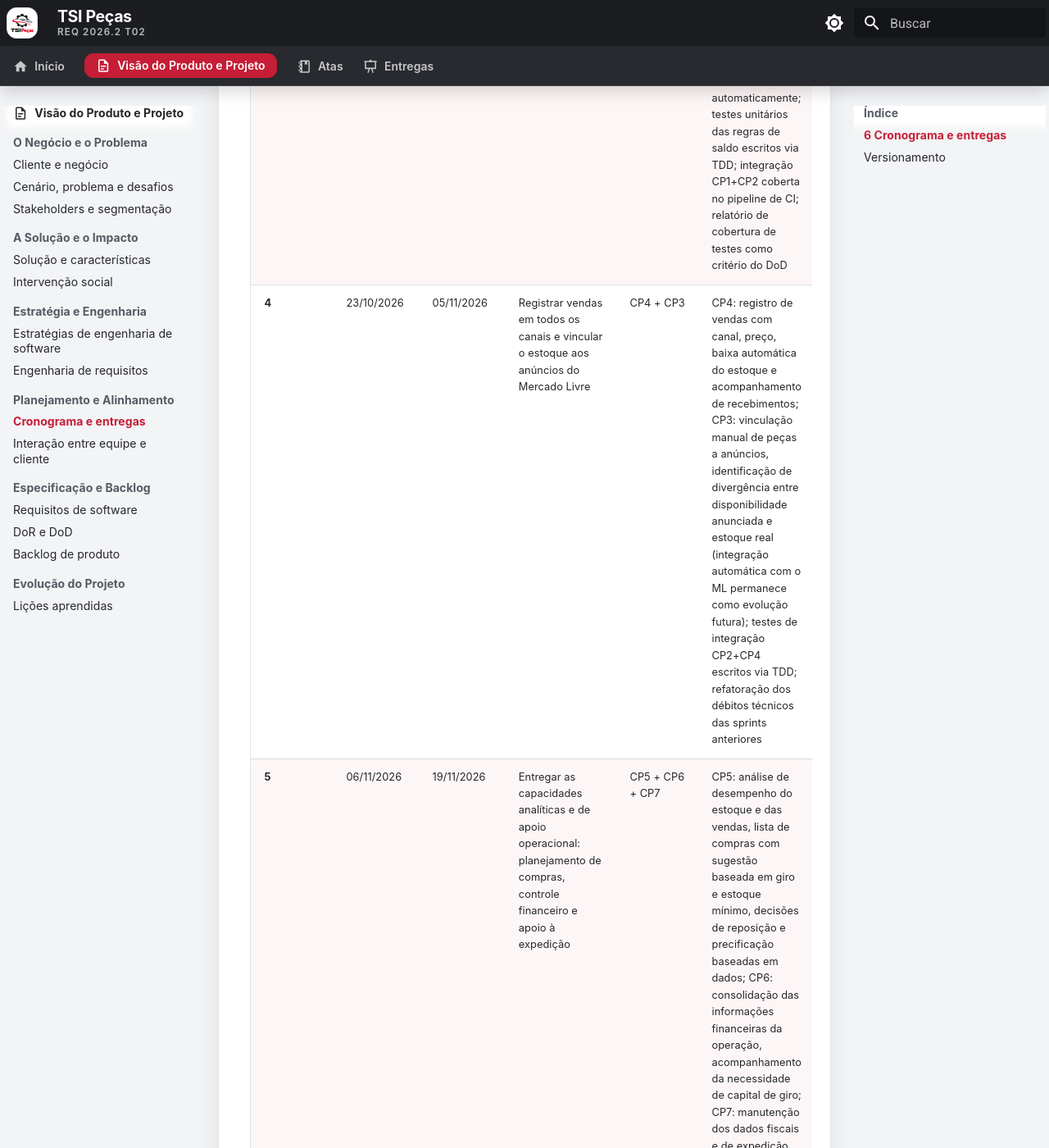
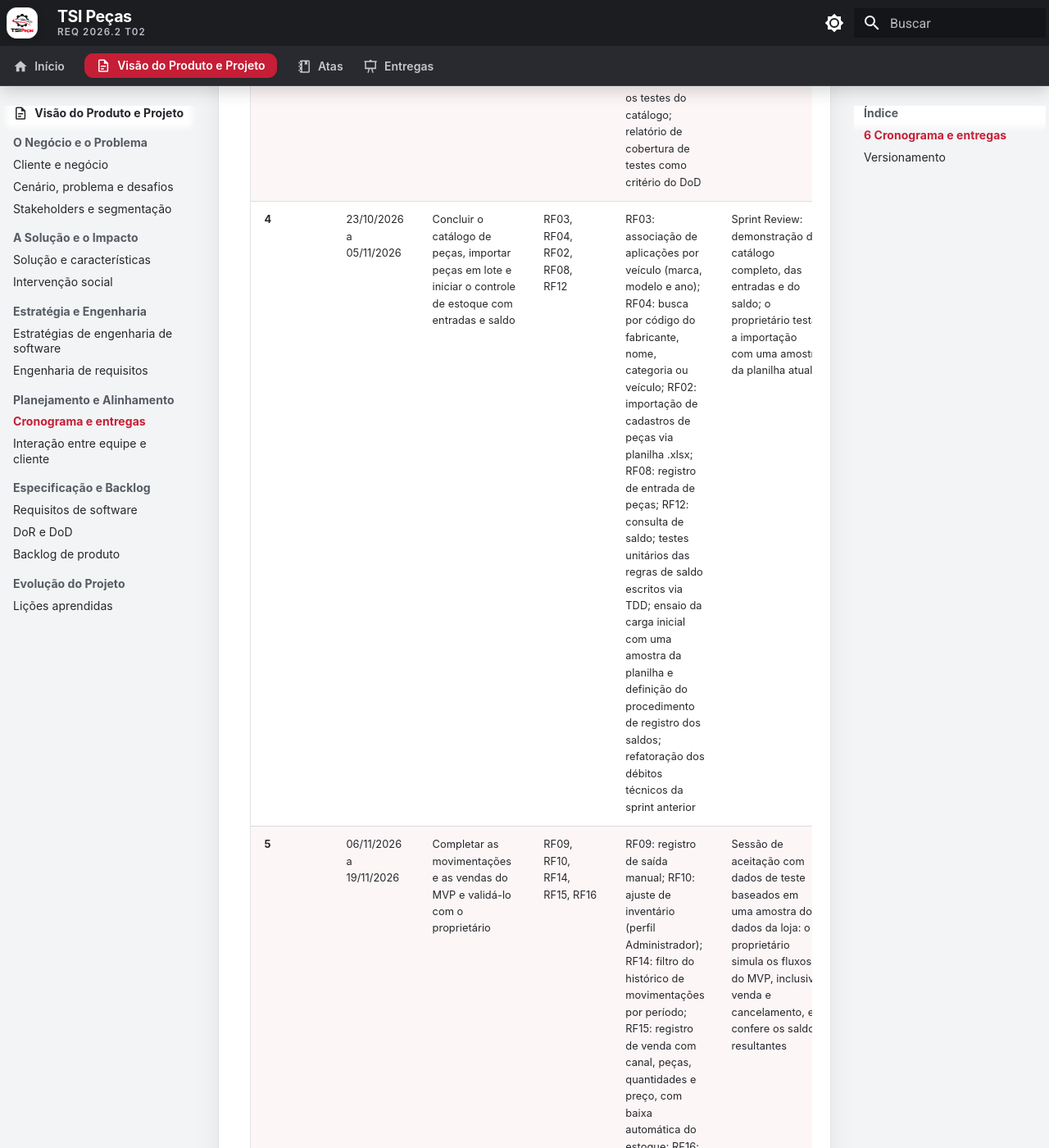
Before and after one commit to mdsreq-fga-unb/REQ-202562-T02-TSI-AutoPecas, an MkDocs documentation site: the page built from docs/visao-produto/cronograma-e-entregas.md, in a window 1280 px wide and 1400 px high, scrolled down 1882 px. Shown: the whole window at 82% size. Built offline with MkDocs 1.6.1 and Material for MkDocs 9.7.7, drawn with Linux system fonts in a browser that asks for light colours; comment, search, counter and statistics services are not loaded; some of the changed text lies outside the part shown.

Commit message:
docs: corrige cronograma

```diff
--- a/docs/visao-produto/cronograma-e-entregas.md
+++ b/docs/visao-produto/cronograma-e-entregas.md
@@ -4,26 +4,42 @@
 
 A partir da estratégia de desenvolvimento ágil estabelecida para o projeto **TSI Peças**, o semestre foi organizado em sprints de duas semanas, ancoradas nas quintas-feiras em semanas alternadas. A Sprint 0 é excepcional, com 17 dias, por cobrir a formação da equipe, a descoberta do domínio e a elaboração do documento de visão. O planejamento é preliminar e será atualizado ao final de cada sprint com base no progresso real e no feedback do cliente.
 
+O desenvolvimento do produto começa na Sprint 3 e é planejado por **requisitos funcionais (RFs)**, cobrindo os **13 RFs selecionados para o MVP** na priorização do [Backlog de produto](backlog-de-produto.md) (Score ≥ 4). Os RFs condicionados à capacidade da equipe foram retirados do cronograma, para evitar sobrecarga, e os demais RFs permanecem como evolução futura. A descrição de cada RF está em [Requisitos de software](requisitos-de-software.md).
 
-
-| Sprint | Início | Fim | Objetivo principal | CPs | Entregas esperadas | Validação do cliente |
-|--------|--------|-----|--------------------|-----|--------------------|----------------------|
-| **0** | 24/08/2026 | 10/09/2026 | Compreender o domínio de autopeças, definir o escopo do produto e preparar o ambiente de desenvolvimento | — | Documento de Visão do Produto e Projeto (seções 1 a 7); Rich Picture; repositório estruturados | Validação da viabilidade do projeto: o proprietário confirma que os problemas e as necessidades descritos refletem a realidade da loja |
-| **1** | 11/09/2026 | 24/09/2026 | Elicitar, analisar e declarar os requisitos do sistema a partir das CPs revisadas | — | Catálogo de requisitos funcionais e não funcionais; funcionalidades derivadas das CPs; início do backlog do produto | Apresentação dos requisitos e funcionalidades levantados ao proprietário para alinhamento |
-| **2** | 25/09/2026 | 08/10/2026 | Estabelecer a fundação de acesso e iniciar a construção do catálogo de peças | CP9 + CP1 (início) | Requisitos funcionais e não funcionais; DoR e DoD; backlog priorizado com MVP definido; CP9: autenticação de usuários, controle de acesso por papel e rastreabilidade de autoria das operações; primeiros casos de uso da CP1 implementados; pipeline de CI configurado e validado; testes unitários escritos antes da implementação; padrão de codificação definido e adotado pela equipe | Validação do escopo, dos critérios de aceite do MVP e dos papéis de acesso com o proprietário |
-| **3** | 09/10/2026 | 22/10/2026 | Entregar a fundação do produto: catálogo de peças organizado e controle de movimentações com saldo confiável | CP1 + CP2 | CP1 completa: cadastro, edição, inativação e busca de peças com código do fabricante e aplicação por veículo; CP2 completa: registro de entradas, saídas, ajustes e devoluções com saldo atualizado automaticamente; testes unitários das regras de saldo escritos via TDD; integração CP1+CP2 coberta no pipeline de CI; relatório de cobertura de testes como critério do DoD | Sprint Review: demonstração do catálogo e das movimentações com dados reais da loja |
-| **4** | 23/10/2026 | 05/11/2026 | Registrar vendas em todos os canais e vincular o estoque aos anúncios do Mercado Livre | CP4 + CP3 | CP4: registro de vendas com canal, preço, baixa automática do estoque e acompanhamento de recebimentos; CP3: vinculação manual de peças a anúncios, identificação de divergência entre disponibilidade anunciada e estoque real (integração automática com o ML permanece como evolução futura); testes de integração CP2+CP4 escritos via TDD; refatoração dos débitos técnicos das sprints anteriores | Sprint Review: demonstração de uma venda no balcão com baixa automática e verificação da disponibilidade anunciada pelo proprietário |
-| **5** | 06/11/2026 | 19/11/2026 | Entregar as capacidades analíticas e de apoio operacional: planejamento de compras, controle financeiro e apoio à expedição | CP5 + CP6 + CP7 | CP5: análise de desempenho do estoque e das vendas, lista de compras com sugestão baseada em giro e estoque mínimo, decisões de reposição e precificação baseadas em dados; CP6: consolidação das informações financeiras da operação, acompanhamento da necessidade de capital de giro; CP7: manutenção dos dados fiscais e de expedição para reaproveitamento no emissor externo de notas; testes de sistema do fluxo completo cadastro → movimentação → venda → reposição → fechamento financeiro; refatoração final antes da implantação | Sessão de validação com dados reais: o proprietário gera a lista de compras e verifica se as sugestões refletem a necessidade real da loja; conferência do consolidado financeiro do período |
-| **6** | 20/11/2026 | 03/12/2026 | Implantar o produto em produção, migrar os dados existentes, treinar o proprietário e estabilizar o sistema | — | Migração das planilhas para o sistema; carga inicial das peças com o proprietário; conferência do estoque físico versus o cadastrado; testes de aceitação formais executados com o cliente; treinamento do proprietário com manual em linguagem simples; rotina de backup configurada; deploy final em produção; janela de estabilização para correção de problemas encontrados em uso real; documentação técnica e guia de manutenção; vídeo de demonstração com o sistema em produção | Aceite formal do produto pelo proprietário |
+| Sprint | Período | Objetivo principal | RFs | Entregas esperadas | Validação do cliente | Entregáveis | Status | Observação |
+|--------|---------|--------------------|-----|--------------------|----------------------|-------------|--------|------------|
+| **0** | 24/08/2026<br>a 10/09/2026 | Compreender o domínio de autopeças, definir o escopo do produto e preparar o ambiente de desenvolvimento | — | Documento de Visão do Produto e Projeto (seções 1 a 7); Rich Picture; repositório estruturados | Validação da viabilidade do projeto: o proprietário confirma que os problemas e as necessidades descritos refletem a realidade da loja | [Documento de Visão do Produto](index.md); Rich Picture; repositório | Concluída | |
+| **1** | 11/09/2026<br>a 24/09/2026 | Correção dos feedbacks do professor; elicitar, analisar e declarar os requisitos do sistema a partir das características de produto (CPs) revisadas | — | Documento de Visão de produto corrigido; Catálogo de requisitos funcionais e não funcionais; funcionalidades derivadas das CPs | Apresentação dos requisitos e funcionalidades levantados ao proprietário para alinhamento | [Requisitos de software](requisitos-de-software.md) | Concluída | |
+| **2** | 25/09/2026<br>a 08/10/2026 | Consolidar os requisitos e o backlog priorizado e definir os padrões técnicos do projeto, sem desenvolvimento de funcionalidades | — | [Requisitos funcionais e não funcionais](requisitos-de-software.md); [backlog priorizado com MVP definido (13 RFs)](backlog-de-produto.md); padrão de codificação definido e adotado pela equipe; pipeline de CI configurado e validado | Validação do escopo e dos critérios de aceite do MVP com o proprietário | [Requisitos de software](requisitos-de-software.md); [Backlog de produto](backlog-de-produto.md) | Parcial | |
+| **3** | 09/10/2026<br>a 22/10/2026 | Definir o DoR e o DoD; Correção dos feedbacks do professor; Iniciar o catálogo de peças com cadastro, edição e status | RF01, RF05, RF06 | Entregas da unidade 2 corrigidas; DoR e DoD definidos e adotados pela equipe; RF01: cadastro de peça; RF05: edição de peça; RF06: alteração de status (ativo/inativo); testes unitários escritos antes da implementação; pipeline de CI validado com os testes do catálogo; relatório de cobertura de testes como critério do DoD | Sprint Review: demonstração do cadastro e da edição de peças com dados reais da loja | DoR e DoD; cadastro, edição e alteração de status de peças | Em andamento | |
+| **4** | 23/10/2026<br>a 05/11/2026 | Concluir o catálogo de peças, importar peças em lote e iniciar o controle de estoque com entradas e saldo | RF03, RF04, RF02, RF08, RF12 | RF03: associação de aplicações por veículo (marca, modelo e ano); RF04: busca por código do fabricante, nome, categoria ou veículo; RF02: importação de cadastros de peças via planilha .xlsx; RF08: registro de entrada de peças; RF12: consulta de saldo; testes unitários das regras de saldo escritos via TDD; ensaio da carga inicial com uma amostra da planilha e definição do procedimento de registro dos saldos; refatoração dos débitos técnicos da sprint anterior | Sprint Review: demonstração do catálogo completo, das entradas e do saldo; o proprietário testa a importação com uma amostra da planilha atual | Associação por veículo; busca de peças; importação por planilha; entrada de peças; consulta de saldo; procedimento de carga inicial | Planejada | |
+| **5** | 06/11/2026<br>a 19/11/2026 | Completar as movimentações e as vendas do MVP e validá-lo com o proprietário | RF09, RF10, RF14, RF15, RF16 | RF09: registro de saída manual; RF10: ajuste de inventário (perfil Administrador); RF14: filtro do histórico de movimentações por período; RF15: registro de venda com canal, peças, quantidades e preço, com baixa automática do estoque; RF16: cancelamento de venda com reversão da baixa; testes de sistema do fluxo cadastro → entrada → venda → cancelamento → saldo; testes de aceitação executados com o proprietário; preparação da configuração de produção e das instruções de implantação, com verificação do procedimento pela equipe; rotina de backup preparada e restauração testada antes da implantação; versão preliminar do manual do proprietário e documentação técnica; refatoração final antes da implantação | Sessão de aceitação com dados de teste baseados em uma amostra dos dados da loja: o proprietário simula os fluxos do MVP, inclusive venda e cancelamento, e confere os saldos resultantes | Saída manual; ajuste de inventário; histórico filtrado por período; registro e cancelamento de vendas; MVP validado com o proprietário; instruções de implantação; procedimento de backup e restauração testado; manual preliminar | Planejada | |
+| **6** | 20/11/2026<br>a 03/12/2026 | Implantar o MVP em produção, realizar a carga inicial dos cadastros de peças e dos saldos de estoque, treinar o proprietário e estabilizar o sistema | — | Deploy do MVP em produção no início da sprint, após os testes e a validação com o proprietário; ativação e verificação da rotina de backup em produção; carga inicial dos cadastros de peças via RF02, com correção de duplicidades e campos incompletos; registro dos saldos iniciais conforme o procedimento validado nas sprints anteriores e conferência com o estoque físico junto ao proprietário antes do início da operação real; treinamento do proprietário com o manual finalizado em linguagem simples; janela de estabilização para correção de problemas encontrados em uso real; guia de manutenção finalizado; vídeo de demonstração com o sistema em produção | Conferência dos cadastros e saldos iniciais, acompanhamento dos fluxos em produção e aceite formal do produto pelo proprietário | MVP em produção; backup ativo; cadastros de peças e saldos iniciais conferidos; manual final; guia de manutenção; vídeo de demonstração; termo de aceite | Planejada | |
 
 **Princípios do cronograma**
 
 - **Cadência quinzenal nas quintas-feiras:** as sprints de 1 a 6 possuem duração padrão de 14 dias, encerrando sempre em uma quinta-feira em semanas alternadas. A Sprint 0 é excepcional, com 17 dias, por cobrir a formação da equipe e a elaboração do documento de visão.
-- **Cobertura das CPs:** as CPs do produto (CP1–CP9) estão distribuídas progressivamente pelas sprints de desenvolvimento, agrupadas por dependência lógica: CP9 e CP1 são fundações, CP2 apoia CP4 e CP3, e CP5–CP7 dependem dos dados gerados nas sprints anteriores.
-- **Sprint 6 sem CPs novas:** dedicada exclusivamente à implantação, migração, treinamento e estabilização, com margem real para correções antes da entrega final.
+- **Planejamento por RFs do MVP:** os 13 RFs do MVP (RF01, RF02, RF03, RF04, RF05, RF06, RF08, RF09, RF10, RF12, RF14, RF15 e RF16) estão distribuídos pelas sprints 3 a 5, agrupados por dependência lógica: catálogo de peças (CP1) → movimentações e saldo (CP2) → vendas (CP3). Os RFs condicionados (RF11, RF13, RF21, RF22 e RF25) e os demais RFs de menor prioridade ficam fora do cronograma, como evolução futura, e só serão reavaliados se houver folga após a Sprint 5.
 - **Validação do cliente foca em negócio:** o proprietário valida se o produto atende à operação da loja; decisões técnicas são responsabilidade da equipe.
+- **Implantação gradual:** a Sprint 4 testa a importação e ensaia a carga inicial; a Sprint 5 conclui e valida o MVP com dados de teste e prepara a implantação e o backup; o deploy em produção ocorre no início da Sprint 6, preservando o restante da sprint para carga inicial, treinamento e estabilização.
+- **Carga inicial com escopo definido:** serão transferidos os cadastros de peças e estabelecidos os saldos iniciais de estoque. O RF02 importa os cadastros; os saldos serão registrados pelas funcionalidades de entrada (RF08) e, quando necessário, ajuste de inventário (RF10), conforme procedimento ensaiado com dados de teste para evitar contagem duplicada. O proprietário confere os saldos antes do início da operação real. A importação do histórico de vendas e movimentações não integra essa carga inicial.
 - **Responsabilidade coletiva:** todas as entregas de cada sprint são responsabilidade de toda a equipe. O Product Owner coordena as validações com o cliente ao final de cada sprint. A atribuição individual de tarefas ocorre no planejamento interno de cada sprint, registrado no Jira.
-- **CP8 — Integridade e usabilidade:** não ocupa uma sprint isolada; orienta decisões técnicas e de interface em todas as sprints de desenvolvimento, garantindo consistência dos dados de estoque e uso adequado em diferentes dispositivos durante a operação da loja.
+- **Requisitos não funcionais transversais:** RNF01 a RNF05 (responsividade, tolerância a falhas de conexão, compatibilidade com navegadores, desempenho e segurança de dados) não ocupam uma sprint isolada; orientam as decisões técnicas e de interface em todas as sprints de desenvolvimento, garantindo consistência dos dados de estoque e uso adequado em diferentes dispositivos durante a operação da loja.
+
+**Cobertura do MVP por característica de produto**
+
+A numeração das características de produto (CPs) segue a versão vigente dos [Requisitos de software](requisitos-de-software.md).
+
+| CP | Característica | RFs do MVP | Sprint(s) | Fora do cronograma |
+|----|----------------|------------|-----------|--------------------|
+| CP1 | Gestão do catálogo de peças | RF01, RF02, RF03, RF04, RF05, RF06 | 3 e 4 | — |
+| CP2 | Controle de movimentações e saldo do estoque | RF08, RF09, RF10, RF12, RF14 | 4 e 5 | RF07, RF11, RF13 |
+| CP3 | Registro de vendas e recebimentos | RF15, RF16 | 5 | RF17 a RF20 |
+| CP4 | Planejamento de compras e reposição | — | — | RF21 a RF24 |
+| CP5 | Análise de desempenho do estoque e das vendas | — | — | RF25 a RF27 |
+| CP6 | Visão financeira e de capital de giro | — | — | RF28 a RF31 |
+| CP7 | Apoio à emissão fiscal e à expedição | — | — | RF32 a RF36 |
+| CP8 | Gestão de acesso e usuários | — | — | RF37 a RF40 |
 
 ## Versionamento
 
@@ -32,3 +48,4 @@
 | 1.0 | 04/09/2026 | Iniciação do documento | [Thiago Gomes](https://github.com/thgomxs) |
 | 1.1 | 07/09/2026 | Adição da tabela de Cronograma de Sprints | [Bruno Ferreira](https://github.com/brunnf) |
 | 1.2 | 25/09/2026 | Reestruturação completa do cronograma: cadência quinzenal nas quintas-feiras, agrupamento das CPs por dependência, inclusão de atividades de implantação e marco de especificação; atualização das CPs com base nas características revisadas | [Bruno Ferreira](https://github.com/brunnf) |
+| 1.3 | 11/10/2026 | Substituição das CPs por RFs do MVP e reorganização do cronograma | [Bruno Ferreira](https://github.com/brunnf) |
```
